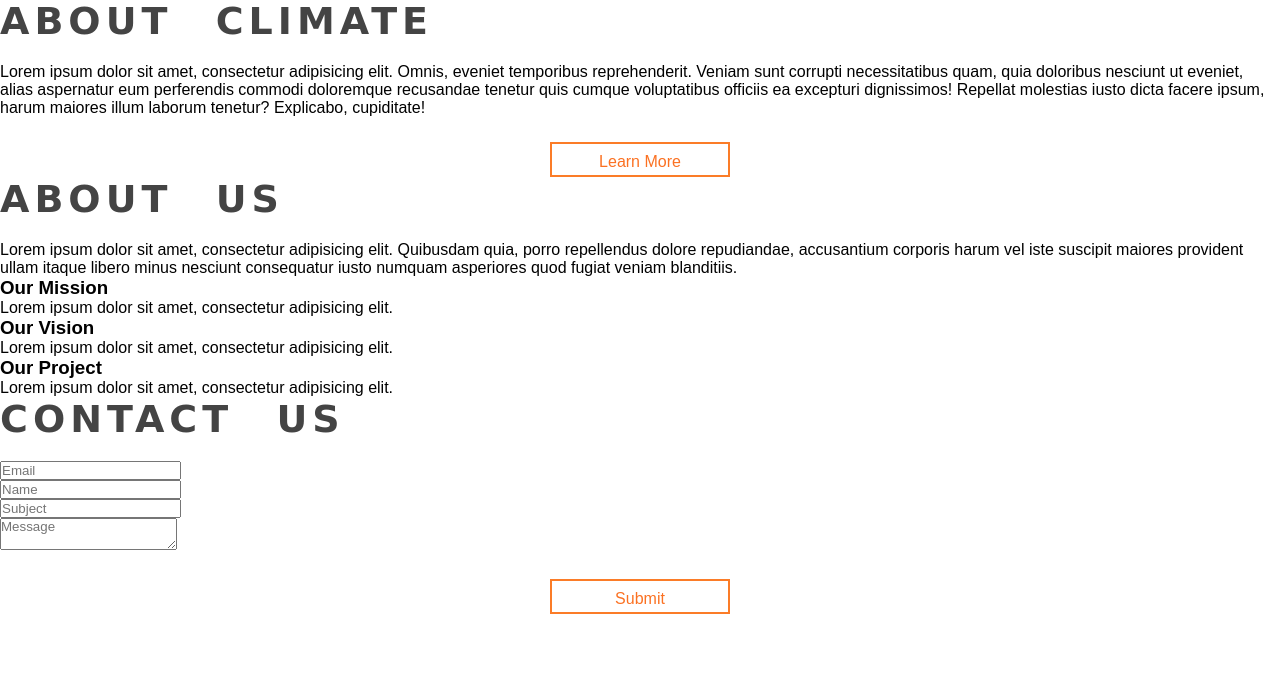
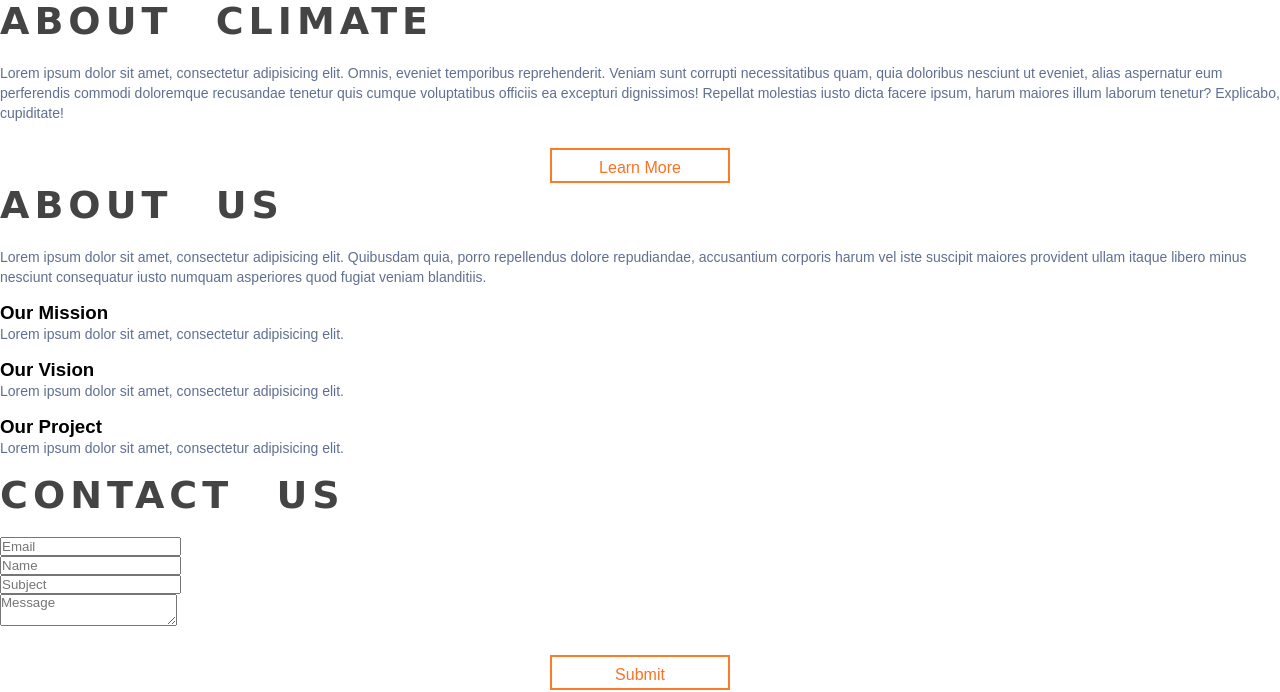
Before and after one commit to Akshisriyan/Climatology, a PHP site: page /aboutus.html in a window 1280 px wide. Shown: the part 727-1419 px from the top of the page. Before the commit the page ends 1341 px from the top, so only its background shows below. Run offline with PHP 8.4, Linux system fonts and the light colour scheme.

Commit message:
commit 8

```diff
--- a/aboutstyles.css
+++ b/aboutstyles.css
@@ -2,6 +2,8 @@
 	margin: 0;
 	padding: 0;
 	box-sizing: border-box;
+	outline: none;
+	list-style: none;
 	text-decoration: none;
 	font-family: 'Josefin Sans', sans-serif;
 }
@@ -14,6 +16,15 @@ h1.title{
 	word-spacing: 25px;
 	letter-spacing: 5px;
 }
+
+p{
+	margin-bottom: 15px;
+	font-size: 14px;
+	line-height: 20px;
+	color: #1f3564b6;
+}
+
+
 .btn a {
     width: 180px;
     height: 35px;
@@ -24,6 +35,11 @@ h1.title{
     margin: 25px auto 0;
     text-align: center;
 }
+
+.main_container{
+	position: relative;
+}
+
 .banner_image{
 	background: url('image 4.jpg') no-repeat top center;
 	background-size: cover;
```
